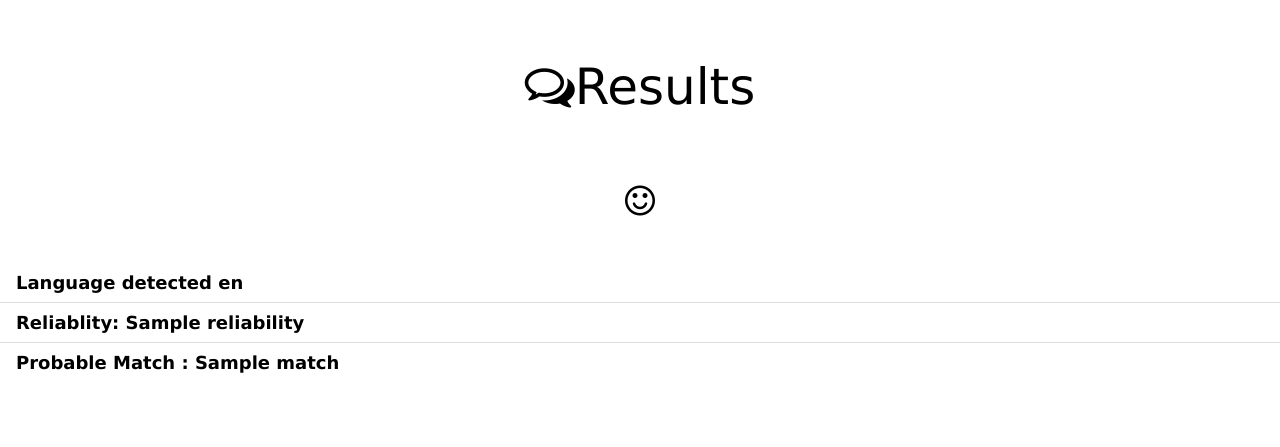
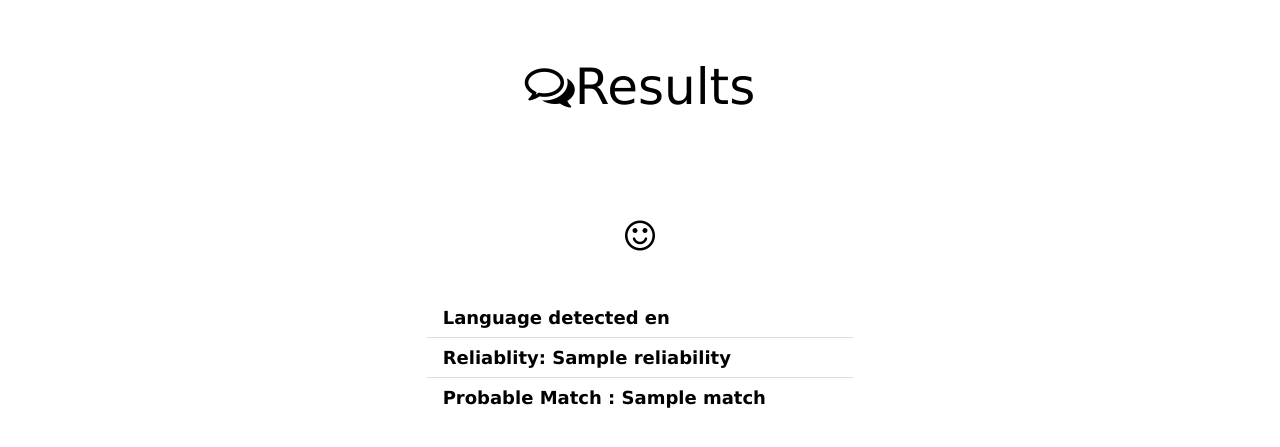
Before and after one commit to hchienjo/Langdetect, a Flask app: template templates/find.html in a window 1280 px wide. Shown: the part 119-566 px from the top of the page. Run offline with Flask 2, Linux system fonts and the light colour scheme; the template is opened without the code that fills it: most values are stand-ins (such as "Sample title", 1, 10 or a date in 2020).

Commit message:
Reduced length of borderlines for results

```diff
--- a/templates/find.html
+++ b/templates/find.html
@@ -32,6 +32,10 @@
 
 			{% if lang != 'Unknown' %}
 				<div class="container">
+				<div class="w3-third">
+				<p> </p>
+				</div>
+					<div class="w3-third">
 					<ul class="w3-ul w3-large">
 						<p style="font-size:35px" class="w3-center" >
 							<i class=" fa fa-smile-o"></i>
@@ -41,6 +45,7 @@
 						<li><b>Probable Match : {{match}}</b></li>
 					</ul>
 				</div>
+				</div>
 			{% endif %}
 
 			<body>
```
